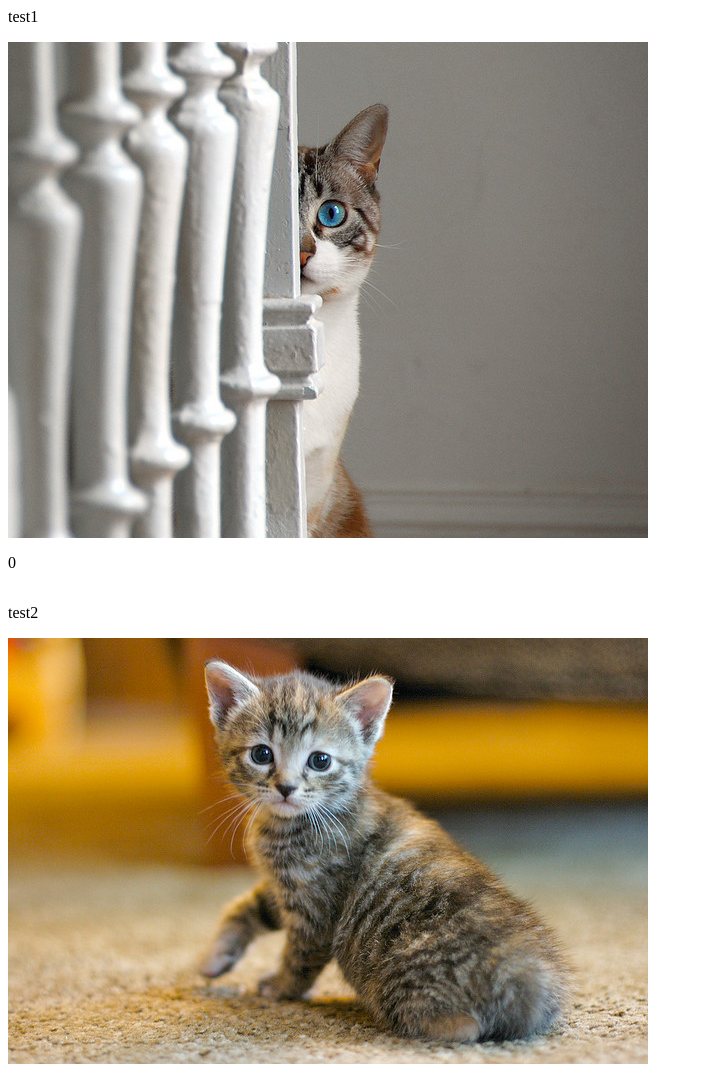
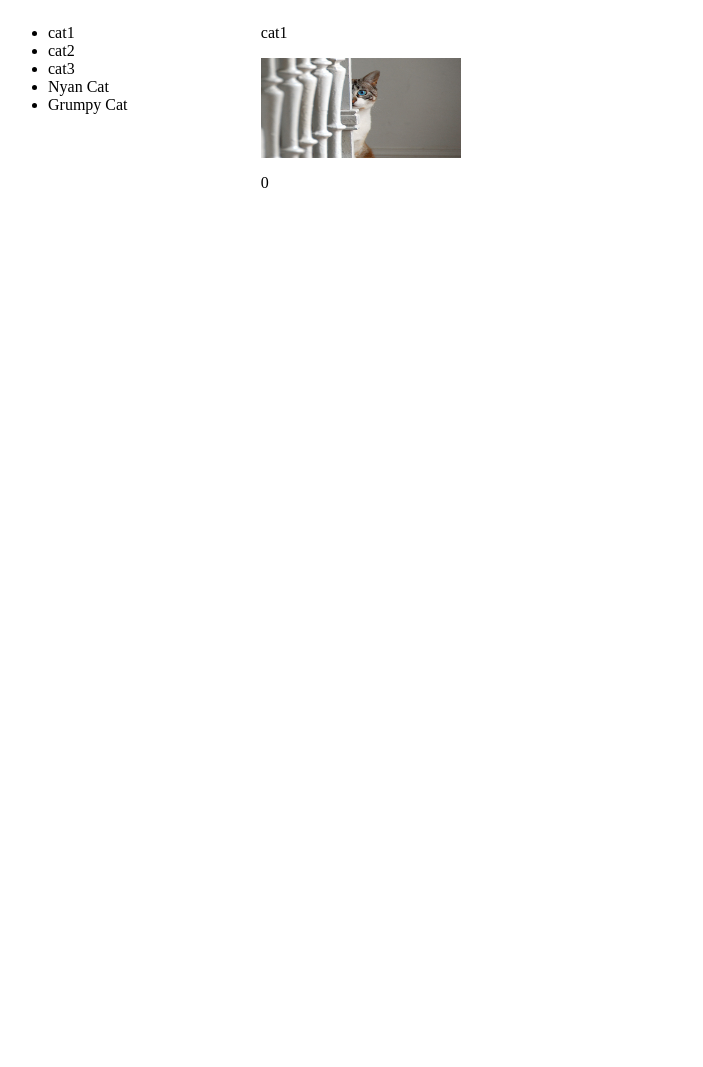
Before and after one commit to AntonioIsas/ud989-JavaScript-Design-Patterns, a plain HTML site: page catClicker.html in a window 1280 px wide. Shown: the top 1067 px of the page, without its empty margins (0-703 px from the left). After the commit the page ends 800 px from the top, so only its background shows below. Drawn offline with nearby package versions, Linux system fonts and the light colour scheme.

Commit message:
Added list of cats

```diff
--- a/catClicker.html
+++ b/catClicker.html
@@ -2,55 +2,64 @@
 <head>
     <script src="https://ajax.googleapis.com/ajax/libs/jquery/2.1.3/jquery.min.js"></script>
     <script type="text/javascript">
+        var Cat = function(name, url){
+            this.name = name;
+            this.url = url;
+            this.counter = 0;
+        };
+
+        Cat.prototype.clicked = function(){
+            this.counter++;
+        };
+
+        var catList = [];
+        catList.push( new Cat('cat1', 'img/cat1.jpg') );
+        catList.push( new Cat('cat2', 'img/cat2.jpg') );
+        catList.push( new Cat('cat3', 'img/cat3.jpg') );
+        catList.push( new  Cat('Nyan Cat', 'img/nyanCat.PNG') );
+        catList.push( new Cat('Grumpy Cat', 'img/Grumpy_Cat.jpg') );
+
         $(document).ready(function(){
-            //initialize cat1
-            var cat1 = new Cat('test1', 'cat1.jpg');
-            $('#cat1>#name').text( cat1.name );
-            $('#cat1>#image').attr('src', cat1.url );
-            $('#cat1>#counter').text( cat1.counter );
 
-            //initialize cat2
-            var cat2 = new Cat('test2', 'cat2.jpg');
-            $('#cat2>#name').text( cat2.name );
-            $('#cat2>#image').attr('src', cat2.url );
-            $('#cat2>#counter').text( cat2.counter );
+            for (var i = 0; i < catList.length; i++) {
+                var element = document.createElement('li');
+                var t = document.createTextNode(catList[i].name);
+                element.appendChild(t);
+                $('#list').append(element);
 
+                element.addEventListener("click", (function(catCopy) {
+                    return function() {
+                        $('#cat>#name').text( catCopy.name );
+                        $('#cat>#image').attr('src', catCopy.url );
+                        $('#cat>#counter').text( catCopy.counter );
+                        $("#cat>#image").off('click');
+                        $("#cat>#image").on('click', function(){
+                            catCopy.clicked();
+                            $('#cat>#counter').text( catCopy.counter );
+                        });
+                    };
+                })(catList[i]));
+            }
 
-            $("#cat1>#image").click(function(){
-                cat1.clicked();
-                $('#cat1>#counter').text( cat1.counter );
-            });
-            $("#cat2>#image").click(function(){
-                cat2.clicked();
-                $('#cat2>#counter').text( cat2.counter );
-            });
+            $( "li:first" ).trigger( "click" );
+
         });
-
-    var Cat = function(name, url){
-        this.name = name;
-        this.url = url;
-        this.counter = 0;
-    };
-
-    Cat.prototype.clicked = function(){
-        this.counter++;
-    };
-
     </script>
 
 
 </head>
 <body>
-    <div id="cat1">
+    <div style="width:20%; float:left">
+        <ul id='list'>
+        </ul>
+    </div>
+
+    <div id="cat" style="float:left" >
         <p id="name">___</p>
-        <img id="image" />
+        <img id="image" style="width:200px; height:100px;"/>
         <p id="counter">-1</p>
     </div>
 
-    <div id="cat2" style='float:left'>
-        <p id="name">___</p>
-        <img id="image" />
-        <p id="counter">-1</p>
-    </div>
+
 </body>
 </html>
```
Also changed, not shown: img/Grumpy_Cat.jpg (added), img/cat1.jpg (renamed from cat1.jpg), img/cat2.jpg (renamed from cat2.jpg), img/cat3.jpg (added), img/nyanCat.PNG (added).
